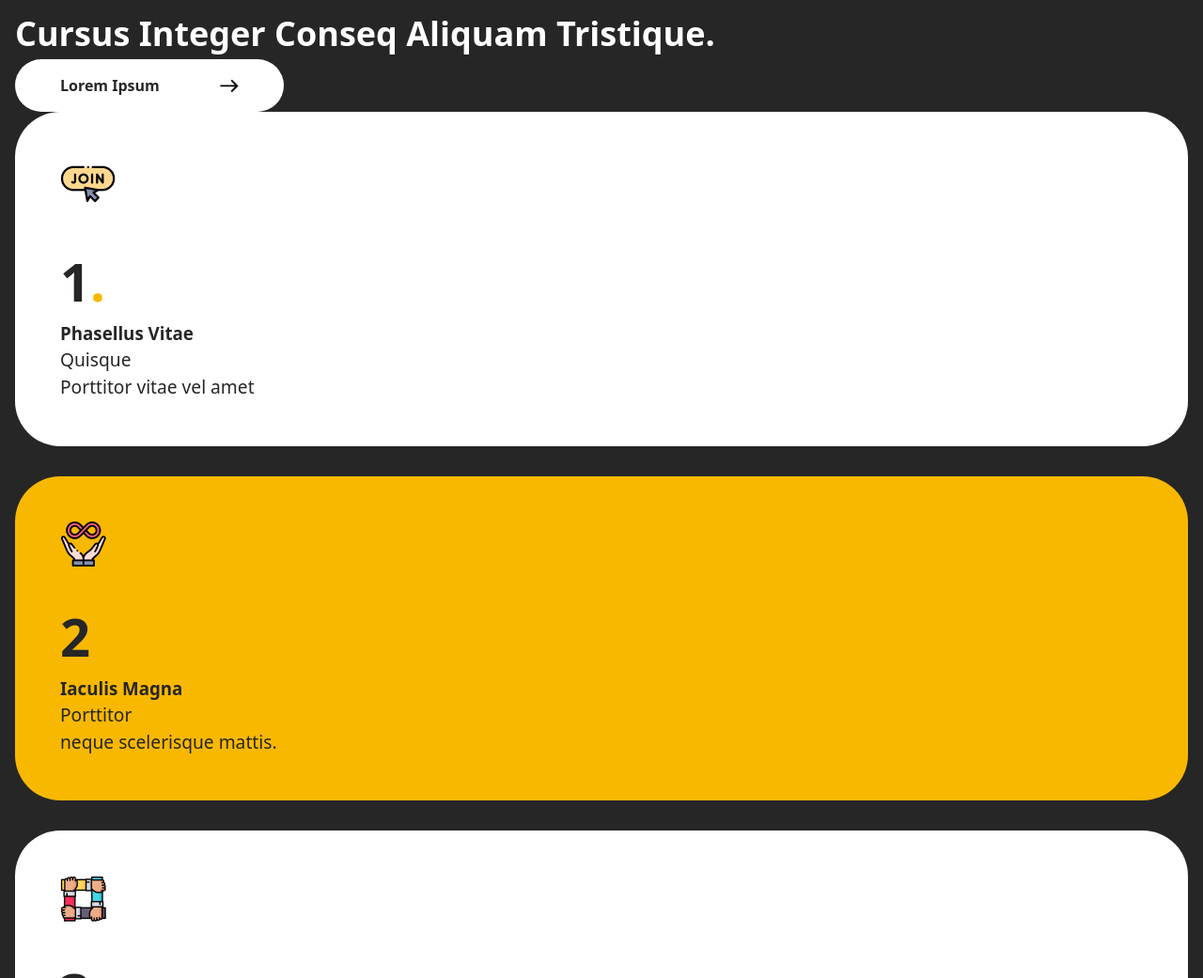
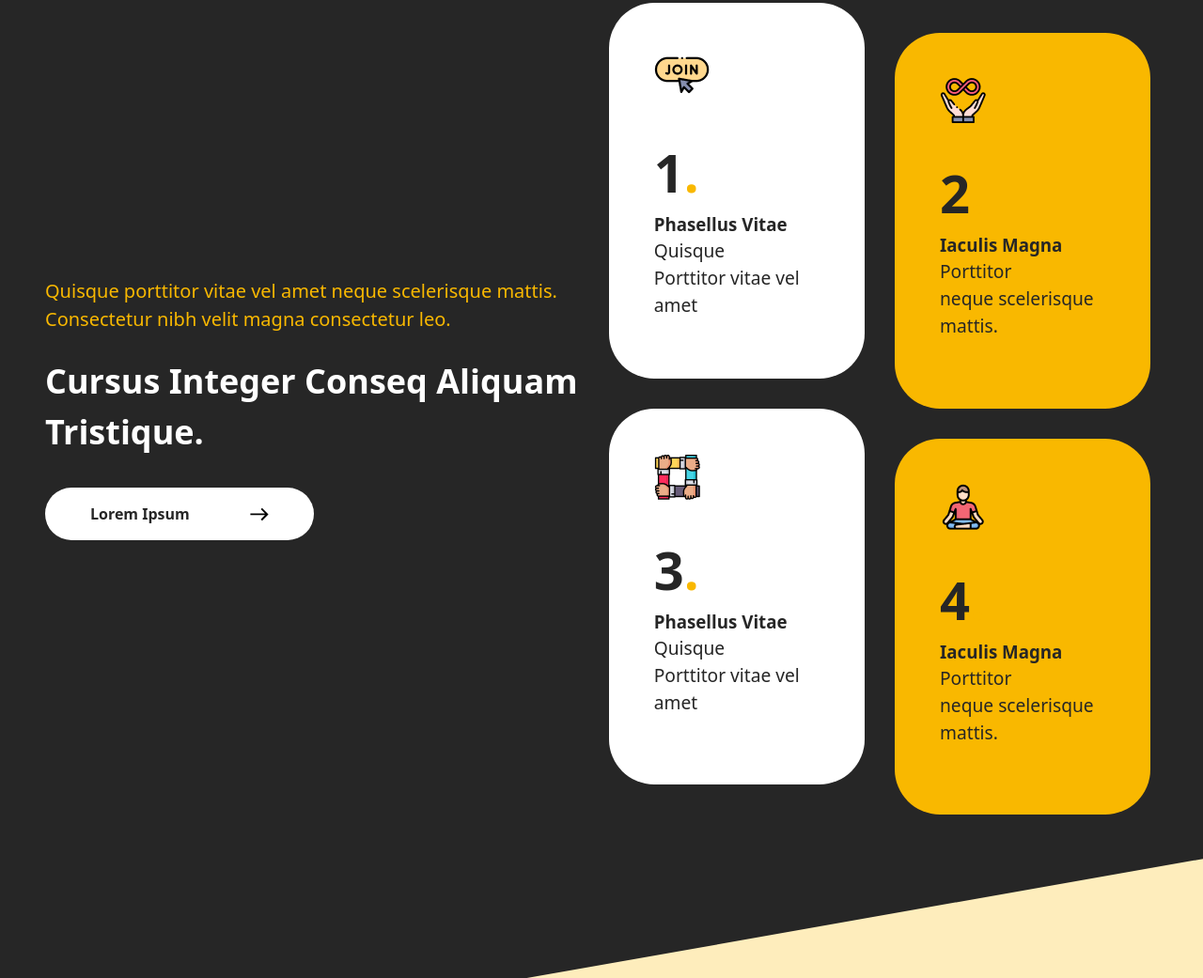
Before and after one commit to byaracho/saas-landing-page, a plain HTML site: page index.html in a window 1280 px wide. Shown: the part 1759-2800 px from the top of the page at 94% size. Drawn offline with Linux system fonts and the light colour scheme.

Commit message:
add: service-description-2 미디어 쿼리

```diff
--- a/style.css
+++ b/style.css
@@ -228,11 +228,14 @@ header .wide-wrapper {
 }
 
 @media (min-width: 1024px) {
+  .wrapper {
+    padding: 3rem;
+  }
+
   .hero .wrapper {
     display: flex;
     flex-direction: row-reverse;
     align-items: center;
-    padding: 3rem;
   }
 
   .hero .wrapper .main-desc {
@@ -303,7 +306,6 @@ header .wide-wrapper {
     display: flex;
     flex-direction: row-reverse;
     align-items: center;
-    padding: 3rem;
     margin-top: 4rem;
   }
 
@@ -376,6 +378,44 @@ header .wide-wrapper {
 
 .stage p {
   font-size: 1.2rem;
+}
+
+@media (min-width: 1024px) {
+  .cta {
+    margin-top: 2rem;
+  }
+
+  .service-description-2 .wrapper {
+    display: flex;
+    align-items: center;
+    margin-bottom: 5rem;
+  }
+
+  .service-description-2 .main-desc {
+    width: 50%;
+  }
+
+  .service-description-2 .stage-section {
+    width: 50%;
+    display: flex;
+    flex-wrap: wrap;
+    justify-content: center;
+    column-gap: 2rem;
+  }
+
+  .stage {
+    margin: 0;
+    width: 46%;
+    height: 25rem;
+  }
+
+  .stage-section div:nth-child(2) {
+    margin-top: 2rem;
+  }
+
+  .stage-section div:nth-child(4) {
+    margin-top: 2rem;
+  }
 }
 
 /* customer-feedback */
```
